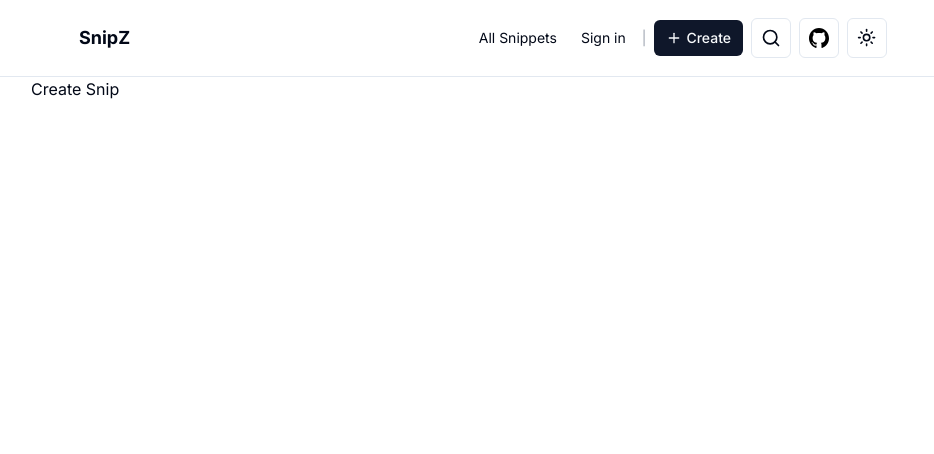
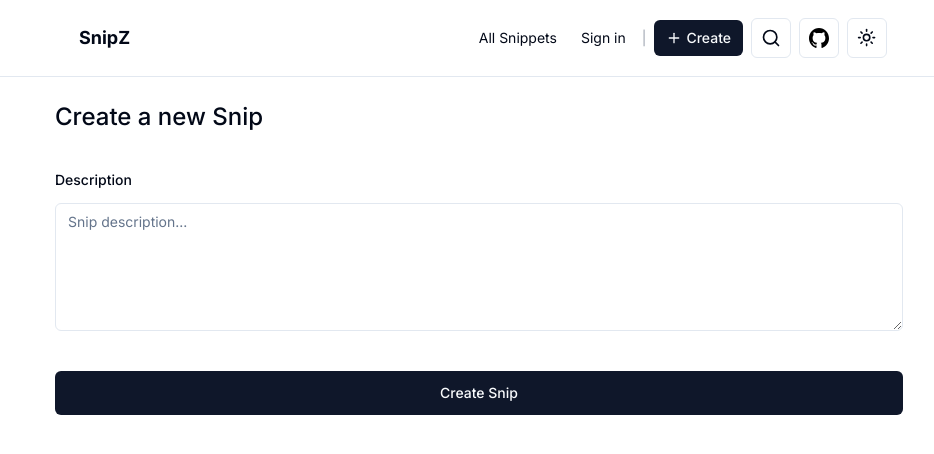
Before and after one commit to Thisisaarush/SnipZ, a Next.js app: page /snips/create in a window 1280 px wide. Shown: the top 454 px of the page, without its empty margins (161-1095 px from the left). Built offline with nearby package versions, Linux system fonts and the light colour scheme; no server answers.

Commit message:
Update code block with line numbers and updated create new snip page

```diff
--- a/package.json
+++ b/package.json
@@ -15,6 +15,7 @@
     "@radix-ui/react-avatar": "^1.0.4",
     "@radix-ui/react-dialog": "^1.0.5",
     "@radix-ui/react-dropdown-menu": "^2.0.6",
+    "@radix-ui/react-label": "^2.0.2",
     "@radix-ui/react-scroll-area": "^1.0.5",
     "@radix-ui/react-separator": "^1.0.3",
     "@radix-ui/react-slot": "^1.0.2",
--- a/src/app/snips/create/page.tsx
+++ b/src/app/snips/create/page.tsx
@@ -1,7 +1,25 @@
+"use client"
+
+import { Button } from "@/components/ui/button"
+import { Label } from "@/components/ui/label"
+import { Textarea } from "@/components/ui/textarea"
+
 const CreateSnipPage = () => {
   return (
-    <div className="m-auto max-w-4xl">
-      <h1>Create Snip</h1>
+    <div className="m-auto flex max-w-4xl flex-col gap-10 p-6">
+      <h1 className="text-xl font-medium md:text-2xl">Create a new Snip</h1>
+      <div className="flex flex-col gap-4">
+        <Label htmlFor="snip-description">Description</Label>
+        <Textarea
+          id="snip-description"
+          placeholder="Snip description..."
+          className="max-h-[400px] min-h-32"
+        />
+      </div>
+
+      <Button variant="default" size="lg">
+        Create Snip
+      </Button>
     </div>
   )
 }
--- a/src/components/custom/code-block.tsx
+++ b/src/components/custom/code-block.tsx
@@ -3,6 +3,8 @@
 import { useEffect, useState } from "react"
 import Prism from "prismjs"
 import "@/styles/prismjs-theme.css"
+import "prismjs/plugins/line-numbers/prism-line-numbers.css"
+import "prismjs/plugins/line-numbers/prism-line-numbers.js"
 
 interface CodeBlockProps {
   fileUrl: string
@@ -40,7 +42,7 @@ const CodeBlock: React.FC<CodeBlockProps> = ({ fileUrl = "", language = "" }) =>
   }, [fileUrl])
 
   return (
-    <pre className="rounded-md bg-gray-50 p-4 dark:bg-gray-900">
+    <pre className="line-numbers rounded-md bg-gray-50 p-4 dark:bg-gray-900">
       <code className={`language-${lowerCaseLang} text-wrap`}>{code}</code>
     </pre>
   )
--- /dev/null
+++ b/src/components/ui/label.tsx
@@ -0,0 +1,26 @@
+"use client"
+
+import * as React from "react"
+import * as LabelPrimitive from "@radix-ui/react-label"
+import { cva, type VariantProps } from "class-variance-authority"
+
+import { cn } from "@/lib/utils"
+
+const labelVariants = cva(
+  "text-sm font-medium leading-none peer-disabled:cursor-not-allowed peer-disabled:opacity-70"
+)
+
+const Label = React.forwardRef<
+  React.ElementRef<typeof LabelPrimitive.Root>,
+  React.ComponentPropsWithoutRef<typeof LabelPrimitive.Root> &
+    VariantProps<typeof labelVariants>
+>(({ className, ...props }, ref) => (
+  <LabelPrimitive.Root
+    ref={ref}
+    className={cn(labelVariants(), className)}
+    {...props}
+  />
+))
+Label.displayName = LabelPrimitive.Root.displayName
+
+export { Label }
--- /dev/null
+++ b/src/components/ui/textarea.tsx
@@ -0,0 +1,24 @@
+import * as React from "react"
+
+import { cn } from "@/lib/utils"
+
+export interface TextareaProps
+  extends React.TextareaHTMLAttributes<HTMLTextAreaElement> {}
+
+const Textarea = React.forwardRef<HTMLTextAreaElement, TextareaProps>(
+  ({ className, ...props }, ref) => {
+    return (
+      <textarea
+        className={cn(
+          "flex min-h-[80px] w-full rounded-md border border-input bg-background px-3 py-2 text-sm ring-offset-background placeholder:text-muted-foreground focus-visible:outline-none focus-visible:ring-2 focus-visible:ring-ring focus-visible:ring-offset-2 disabled:cursor-not-allowed disabled:opacity-50",
+          className
+        )}
+        ref={ref}
+        {...props}
+      />
+    )
+  }
+)
+Textarea.displayName = "Textarea"
+
+export { Textarea }
```
Also changed, not shown: 1 other file (tests, documents, lock files or other folders).
